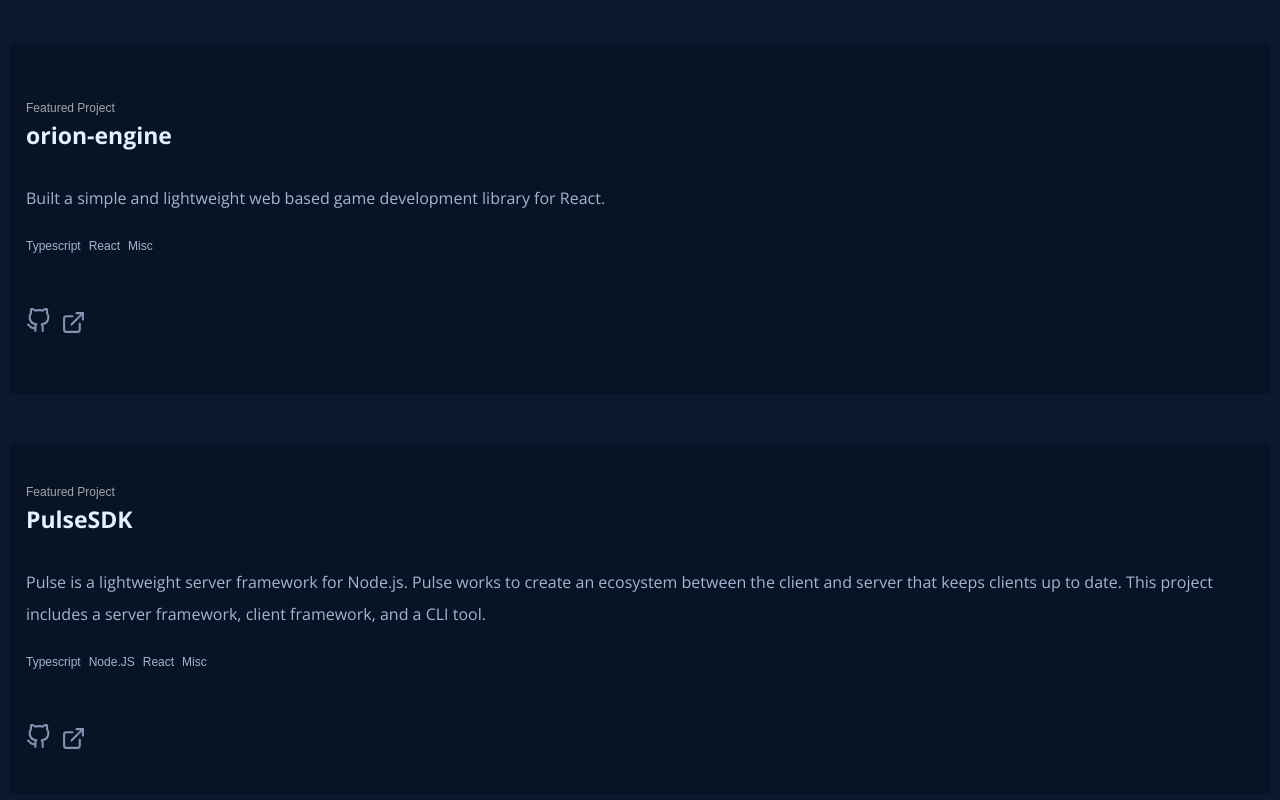
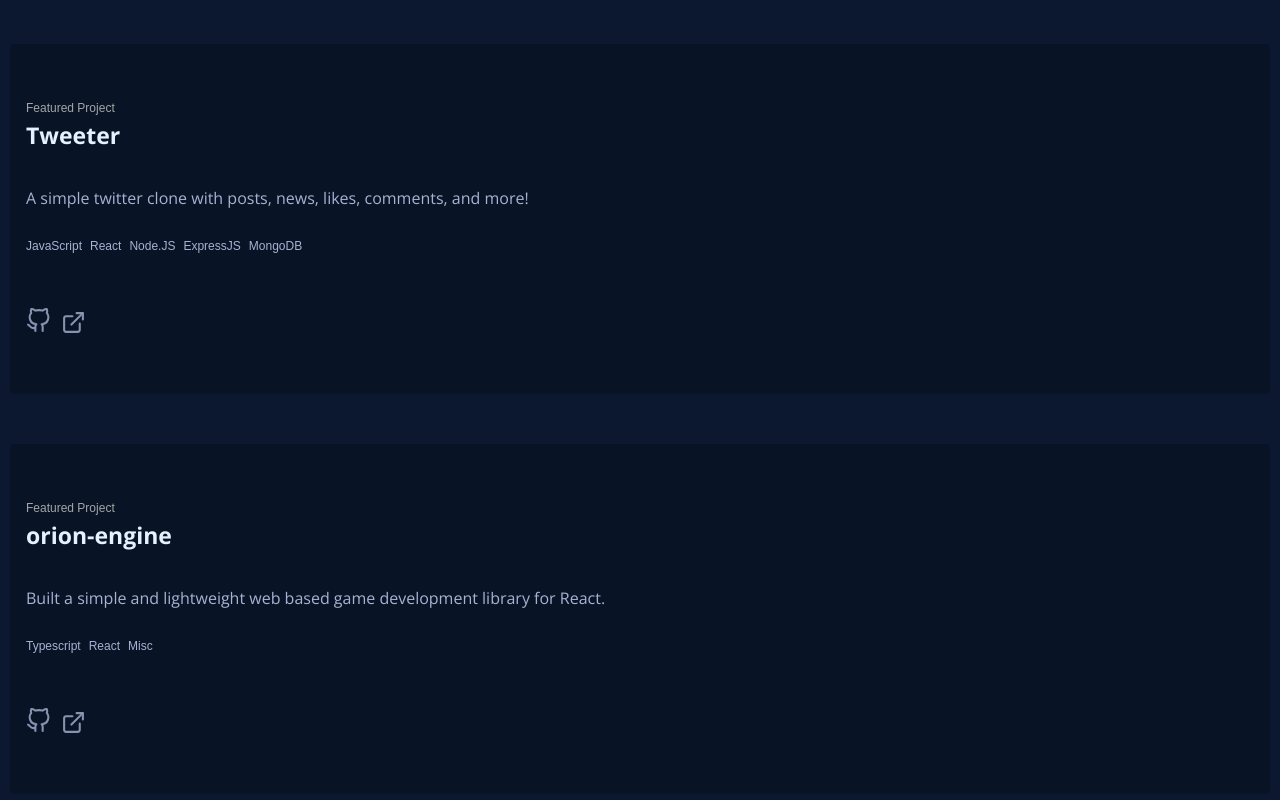
Before and after one commit to NateTheDev1/portfolio-v4, a React (Create React App) app: page / in a window 1280 px wide. Shown: the part 2960-3760 px from the top of the page. Built offline with nearby package versions, Linux system fonts and the light colour scheme; a web font is replaced by a local one.

Commit message:
Added tweeter

```diff
--- a/src/constants.ts
+++ b/src/constants.ts
@@ -56,6 +56,15 @@ export const projects = [
     github: "N/A (Private)",
   },
   {
+    title: "Tweeter",
+    description:
+      "A simple twitter clone with posts, news, likes, comments, and more!",
+    tech: ["JavaScript", "React", "Node.JS", "ExpressJS", "MongoDB"],
+    image: "tweeter.png",
+    url: "https://tweeter-app.vercel.app/",
+    github: "https://github.com/NateTheDev1/tweeter-app",
+  },
+  {
     title: "orion-engine",
     description:
       "Built a simple and lightweight web based game development library for React.",
```
